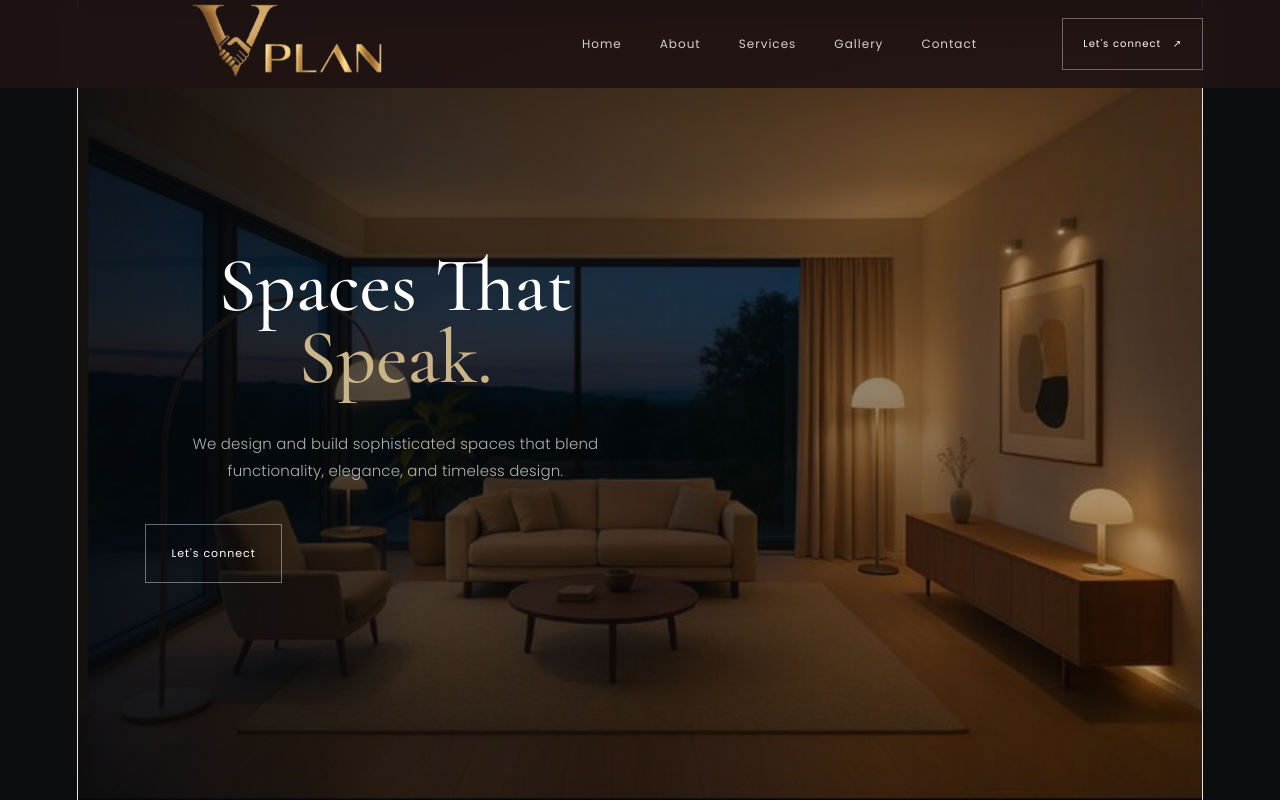
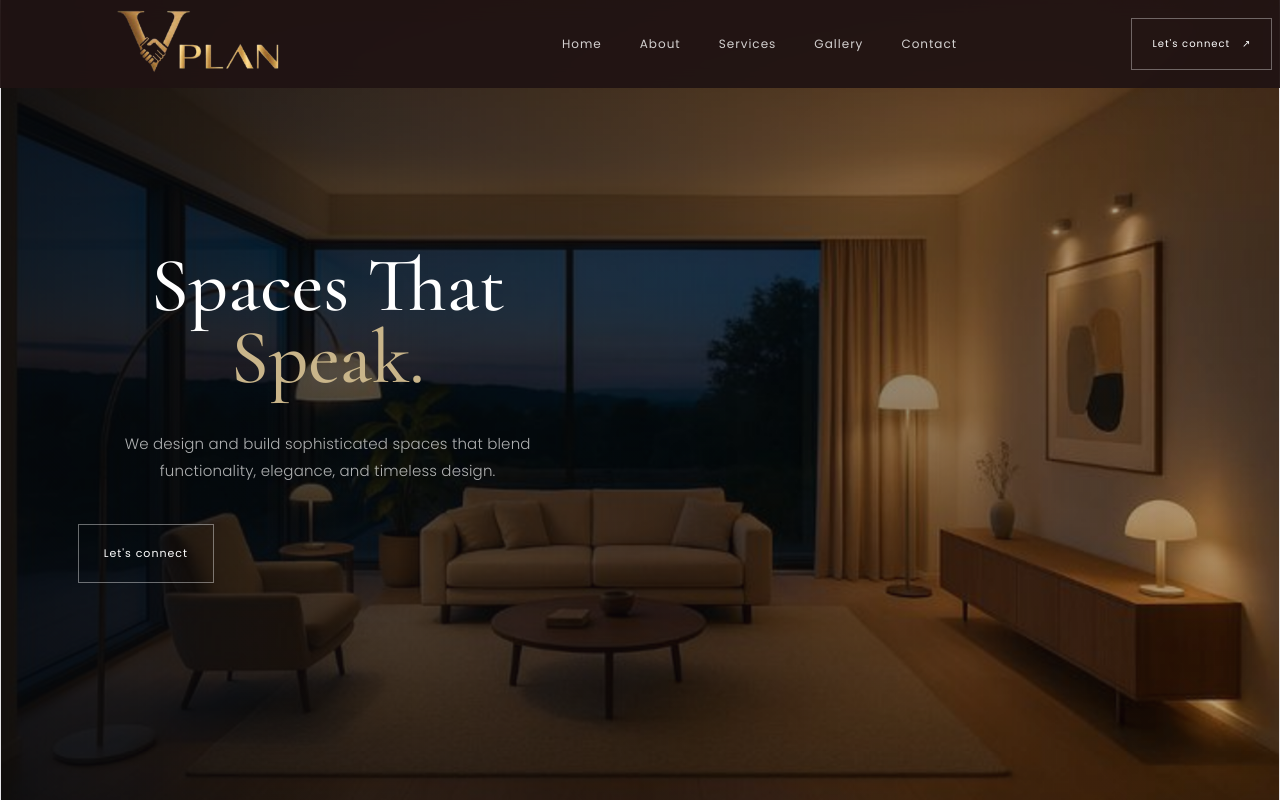
Before and after one commit to Durga-005/VPlan-website, a React (Vite) app: page / in a window 1280 px wide. Shown: the top 800 px of the page. Built offline with nearby package versions, Linux system fonts and the light colour scheme.

Commit message:
Changes in navbar

```diff
--- a/src/App.css
+++ b/src/App.css
@@ -1,4 +1,5 @@
 @import url("https://fonts.googleapis.com/css2?family=Cormorant+Garamond:wght@400;500;600;700&family=Poppins:wght@300;400;500;600;700&display=swap");
+
 /* =========================================================
    GLOBAL RESET
 ========================================================= */
@@ -11,13 +12,28 @@
 
 html {
   scroll-behavior: smooth;
+  width: 100%;
+  min-height: 100%;
 }
 
 body {
+  margin: 0;
+  padding: 0;
+  width: 100%;
+  min-width: 100%;
+  min-height: 100vh;
   font-family: "Poppins", sans-serif;
   background: #0b0d0f;
   color: #ffffff;
   overflow-x: hidden;
+}
+
+#root {
+  width: 100%;
+  min-width: 100%;
+  min-height: 100vh;
+  margin: 0;
+  padding: 0;
 }
 
 a {
@@ -56,9 +72,10 @@ a {
   position: fixed;
   top: 0;
   left: 0;
+  right: 0;
   width: 100%;
   height: 88px;
-  padding: 0 6%;
+  padding: 0.6%;
   display: flex;
   align-items: center;
   justify-content: space-between;
@@ -82,14 +99,11 @@ a {
 }
 
 .logo-image {
-  width: 420px;
+  width: 380px;
+  max-height: 85px;
   height: auto;
-  max-height: 100px;
   object-fit: contain;
   display: block;
-  transition:
-    transform 0.4s ease,
-    opacity 0.4s ease;
 }
 
 .logo:hover .logo-image {
@@ -203,6 +217,9 @@ a {
   min-height: 100vh;
   min-height: 100svh;
   width: 100%;
+  max-width: none;
+  margin: 0;
+  padding: 0;
   display: flex;
   align-items: center;
   overflow: hidden;
@@ -215,14 +232,21 @@ a {
 
 .hero-background {
   position: absolute;
-  inset: 0;
+  top: 0;
+  left: 0;
+  right: 0;
+  bottom: 0;
+
   width: 100%;
   height: 100%;
-  background-position: center;
+
+  background-position: center center;
   background-size: cover;
   background-repeat: no-repeat;
+
   opacity: 0;
   transform: scale(1.06);
+
   transition:
     opacity 1.5s ease-in-out,
     transform 7s ease;
@@ -239,7 +263,14 @@ a {
 
 .hero-overlay {
   position: absolute;
-  inset: 0;
+  top: 0;
+  left: 0;
+  right: 0;
+  bottom: 0;
+
+  width: 100%;
+  height: 100%;
+
   background:
     linear-gradient(
       90deg,
@@ -247,6 +278,7 @@ a {
       rgba(5, 8, 12, 0.55) 50%,
       rgba(5, 8, 12, 0.25) 100%
     );
+
   z-index: 1;
 }
 
@@ -789,7 +821,6 @@ a {
       visibility 0.65s;
 
     box-shadow: -25px 0 70px rgba(0, 0, 0, 0.55);
-
     z-index: 1000;
   }
 
@@ -807,12 +838,10 @@ a {
     position: absolute;
     top: 90px;
     left: 12%;
-
     font-size: 9px;
     font-weight: 500;
     letter-spacing: 5px;
     color: #c9b58a;
-
     opacity: 0;
     transform: translateY(-15px);
 
@@ -830,7 +859,6 @@ a {
 
   .nav-links a {
     position: relative;
-
     font-size: 22px;
     font-weight: 400;
     letter-spacing: 1px;
@@ -922,10 +950,8 @@ a {
 
   .menu-toggle {
     display: flex;
-
     width: 44px;
     height: 44px;
-
     align-items: center;
     justify-content: center;
     flex-direction: column;
@@ -949,7 +975,6 @@ a {
     width: 25px;
     height: 1px;
     margin: 4px 0;
-
     background: #ffffff;
     transform-origin: center;
 
@@ -974,6 +999,7 @@ a {
 
   .hero {
     min-height: 100svh;
+    width: 100%;
   }
 
   .hero-content {
@@ -1072,11 +1098,11 @@ a {
   }
 
   .logo-image {
-  width: 160px !important;
-  max-width: 70vw;
-  height: auto !important;
-  max-height: 60px !important;
-}
+    width: 160px !important;
+    max-width: 70vw;
+    height: auto !important;
+    max-height: 60px !important;
+  }
 
   /* MOBILE MENU */
 
@@ -1135,17 +1161,13 @@ a {
     width: 100%;
     max-width: 100%;
     min-height: 48px;
-
     padding: 13px 16px;
-
     font-size: 10px;
     line-height: 1.2;
     letter-spacing: 0.8px;
-
     white-space: nowrap;
     overflow: hidden;
     text-overflow: ellipsis;
-
     border-radius: 0;
   }
 
@@ -1184,9 +1206,7 @@ a {
     left: 5%;
     right: auto;
     top: 18%;
-
     transform: none;
-
     align-items: flex-start;
     text-align: left;
 
@@ -1198,7 +1218,6 @@ a {
   }
 
   @keyframes heroBrandMobileReveal {
-
     from {
       opacity: 0;
       transform: translateX(-40px);
@@ -1348,6 +1367,7 @@ a {
     scroll-behavior: auto !important;
   }
 }
+
 /* =========================================================
    PREMIUM FONT ONLY
    No layout, color, spacing or style changes
```
